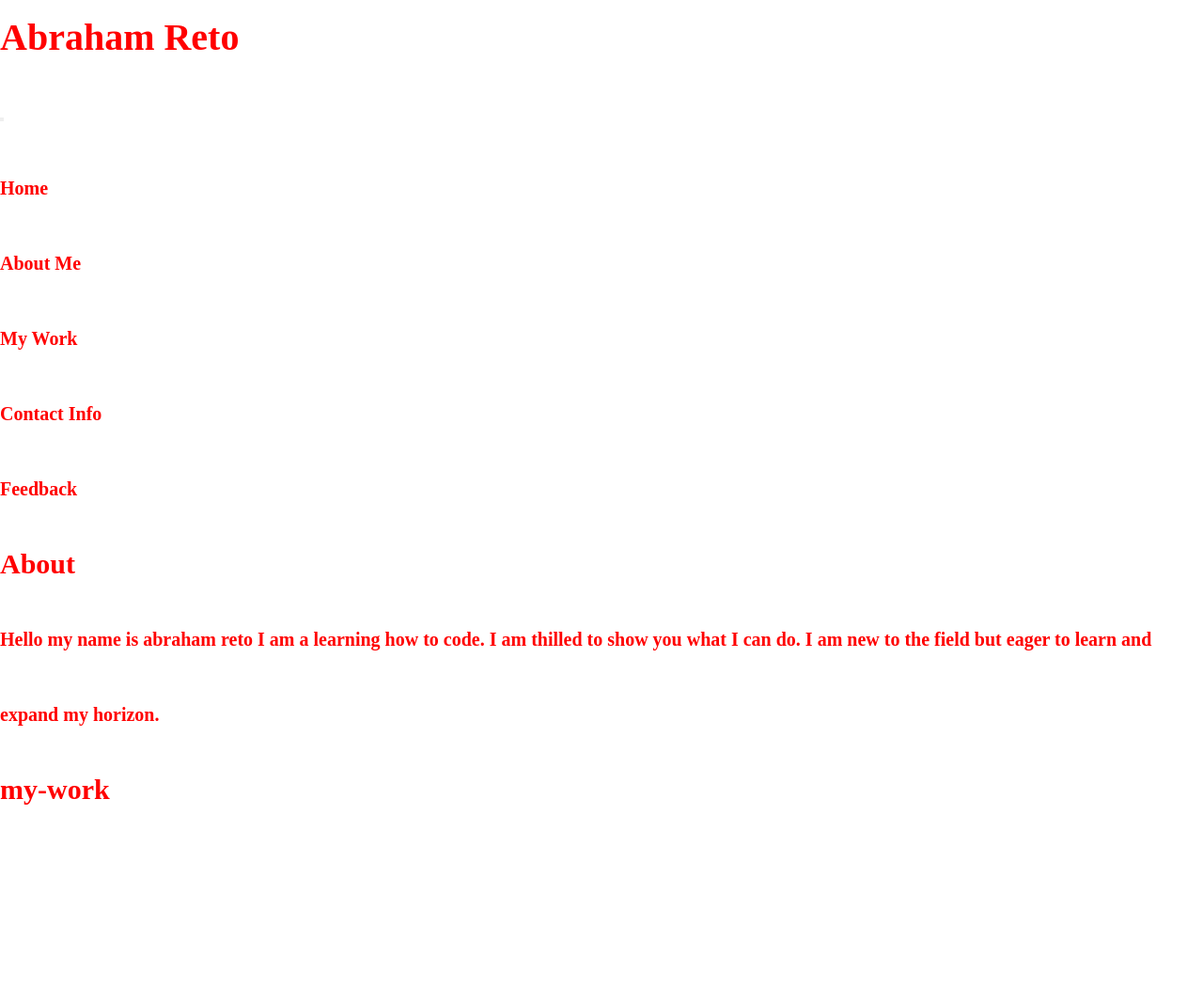
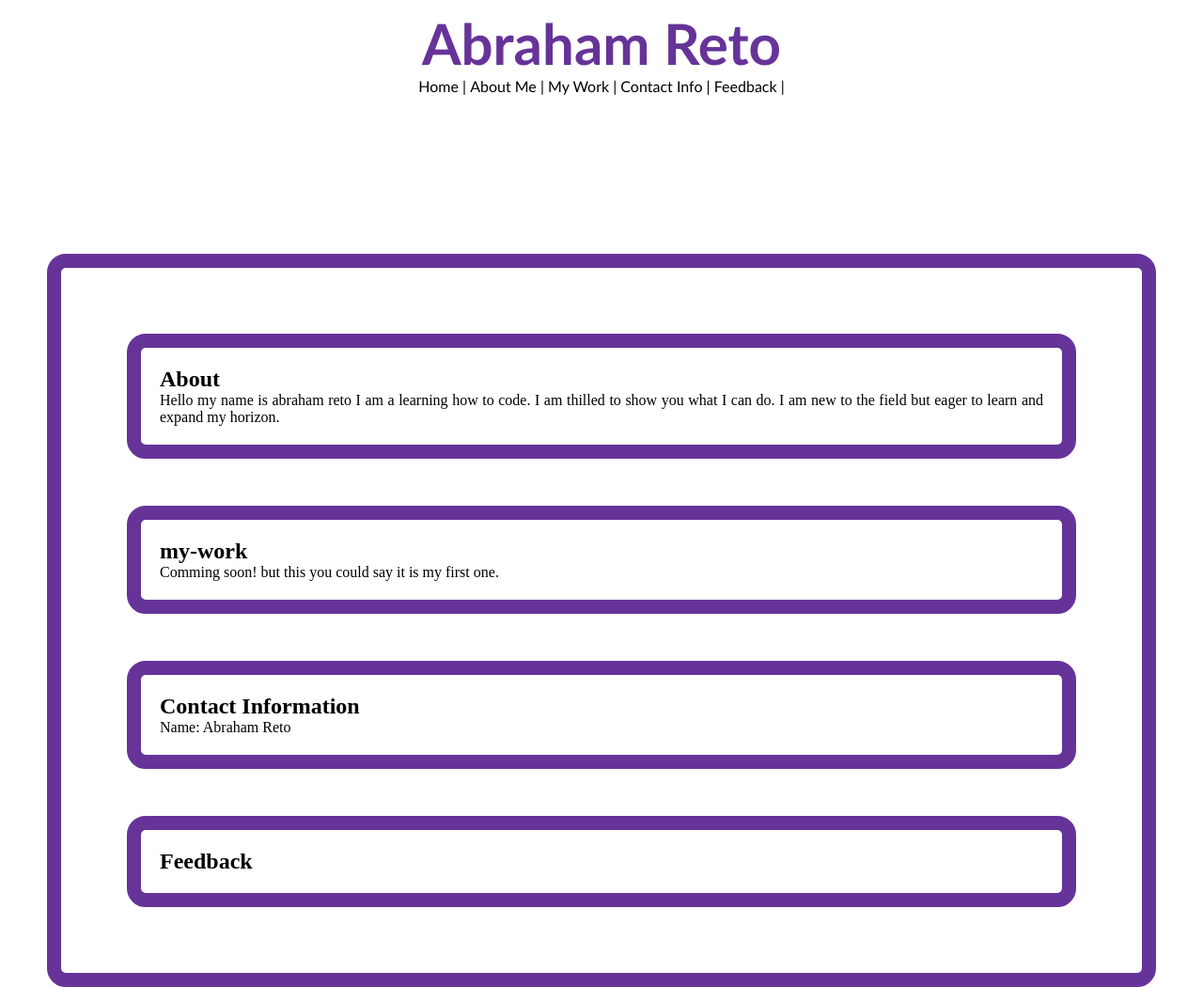
Before and after one commit to vampiro832/my-Portfolio-, a plain HTML site: page index.html in a window 1280 px wide. Shown: the whole page at 94% size. Before the commit the page ends 880 px from the top, so only its background shows below. Drawn offline with Linux system fonts and the light colour scheme; files whose address does not match are found by name.

Commit message:
added info to my portfolio

```diff
--- a/index.html
+++ b/index.html
@@ -8,55 +8,83 @@
     <title>My Portfolio</title>
 </head>
 
-<body class="container">
-    <main class="hero">
+<body>
+
+    <nav class="hero">
+
         <h1>Abraham Reto</h1>
-     <div class="background-image"></div>
-    </main>
-     <nav>
-        <button class="quick-search"></button>
-        <ul>
-            <li>
-                <a herf="#home">Home</a>
-            </li>
 
-            <li>
-                <a herf="#about">About Me</a>
-            </li>
+        <ul id="quick-search">
 
-            <li>
-                <a herf="#my-work">My Work</a>
-            </li>
+            <li><a herf="#home">Home</a> |</li>
 
-            <li>
-                <a herf="#contact">Contact Info </a>
-            </li>
+            <li><a herf="#about">About Me</a> |</li>
 
-            <li>
-                <a herf="#feedback">Feedback</a>
-            </li>
+            <li><a herf="#my-work">My Work</a> |</li>
+
+            <li><a herf="#contact">Contact Info</a> |</li>
+
+            <li><a herf="#feedback">Feedback</a> |</li>
         </ul>
+
     </nav>
-    <article clas="my info">
+
+    <section class=" everything-else">
+
+        <article clas="my-info">
+
+            <article>
+
                 <div id="about" class="about"></div>
+
                 <h2>About</h2>
+
                 <p>Hello my name is abraham reto I am a learning how to code. I am thilled to show you what I can do. I am new to the field but eager to learn and expand my horizon. </p>
 
+            </article>
+
+            <article>
+
                 <div id="my-work" class="my-work"></div>
+
                 <h2>my-work</h2>
-        <p></p>
+
+                <p>Comming soon! but this you could say it is my first one.</p>
+
             </article>
+
+            <article>
+
                 <div id="contact" class="contact"></div>
 
-    <footer>
-        <p>
+                <h2>Contact Information</h2>
+
+                <p>Name: Abraham Reto </p>
+
+            </article>
+
+            <article>
+
                 <div id="feedback" class="feedback"></div>
 
-        </p>
+                <h2>Feedback</h2>
+
+                <p></p>
+
+            </article>
+
+        </article>
+
+    </section>
+
+    <footer>
+
+        <p></p>
+
     </footer>
-<style ima = "background-image" url="(moon-large.jpg)"></style>
+
 
 </body>
 
-
+<!--<style ima = "background-image" url="(moon-large.jpg)"></style>-->
 </html>
--- a/style.css
+++ b/style.css
@@ -1,39 +1,68 @@
 * {
     padding:0;
     margin: 0;
-    text-decoration: none;
-    box-sizing: border-box;
+}
+
+.body {
+    background-color: white;
+    font-weight: bold;
+    list-style:none;
 
 }
 
-.container {
-    color: red;
-    font-size: 20px;
-    line-height: 80px;
-    padding: 0 0;
-    font-weight: bold;
-    list-style:none;
+.hero {
+    margin:auto;
+    padding: 10px;
+    height: 200px;
+    width: 500px;
+    text-align: center;
+    font-family: 'Gill Sans', 'Gill Sans MT', Calibri, 'Trebuchet MS', sans-serif;
+
+    }
+
+.hero h1 {
+    color: rebeccapurple;
+    font-size: 60px;
+     }
+
+.hero ul li {
+    text-align: match-parent;
     display: inline-block;
+
 }
 
-/*.hero + nav {
-    padding: 0px 0px;
-    font-family: Verdana, Geneva, Tahoma, sans-serif;
+.hero ul li :hover {
+    color: rebeccapurple;
+    font-weight: bolder;
+    animation-delay: 0.3s;
+}
+
+body section {
+    margin:auto;
+    text-align: center;
+}
+
+body section article {
+    width: 50px 100px 50px 100px;
+  border: 15px solid rebeccapurple;
+  border-radius: 20px;
+  padding: 20px;
+  margin: 50px;
+  text-align: justify;
+}
+
+/*body section article div {
+    margin: 20px;
+    height: 100px;
+    width: 50px;
+
 }
 
 
 
-/*.info {
-margin-bottom: 20px;
-padding: 50px;
-height: 300px;
-font-family: 'Gill Sans', 'Gill Sans MT', Calibri, 'Trebuchet MS', sans-serif;
-color: aliceblue;
-}
-
-/*.background-image {
-    background-image: url('./moon-large.jpg');
+/*div, .background-image {
     background-size: cover;
     background-repeat: no-repeat;
-    height: 100vh;
-    opacity: 2; } */
+    height: 10vh;
+    opacity: 2;
+} */
```
Lines whose indentation alone changed are shown as unchanged.
